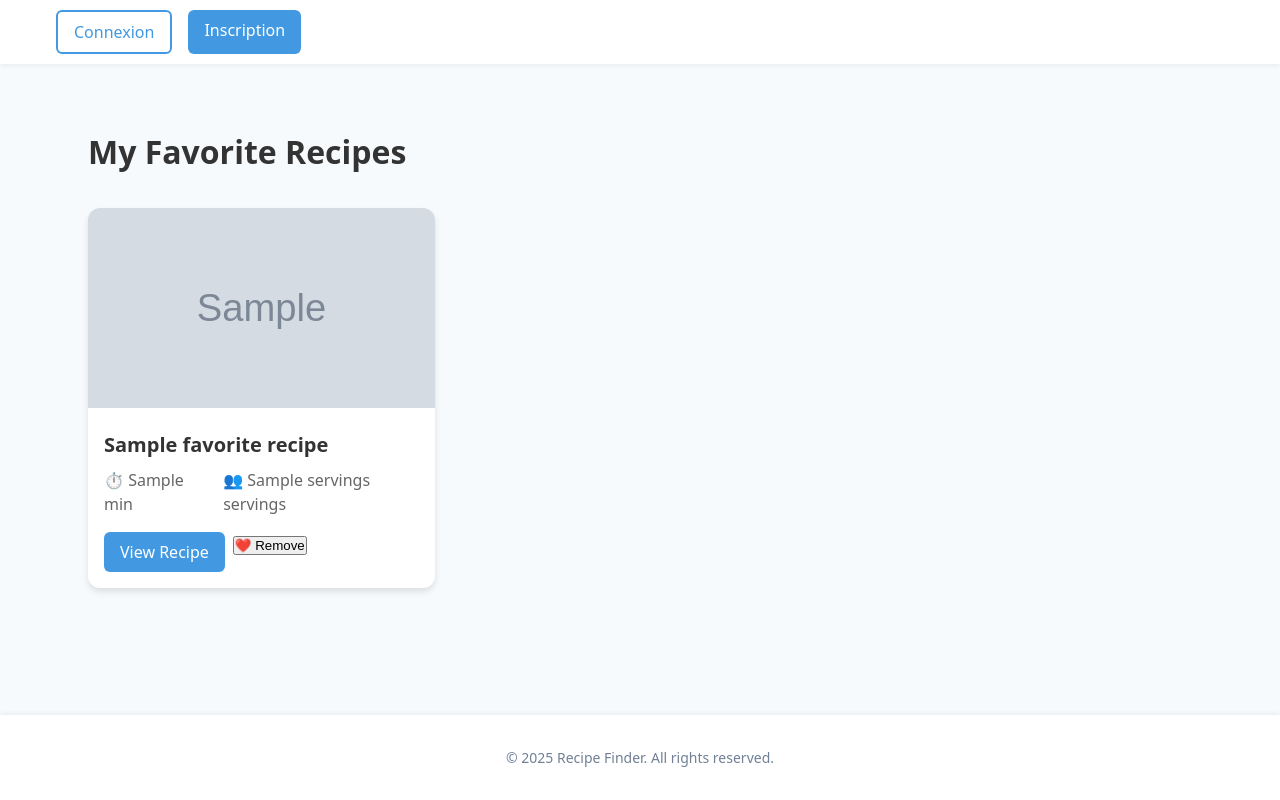
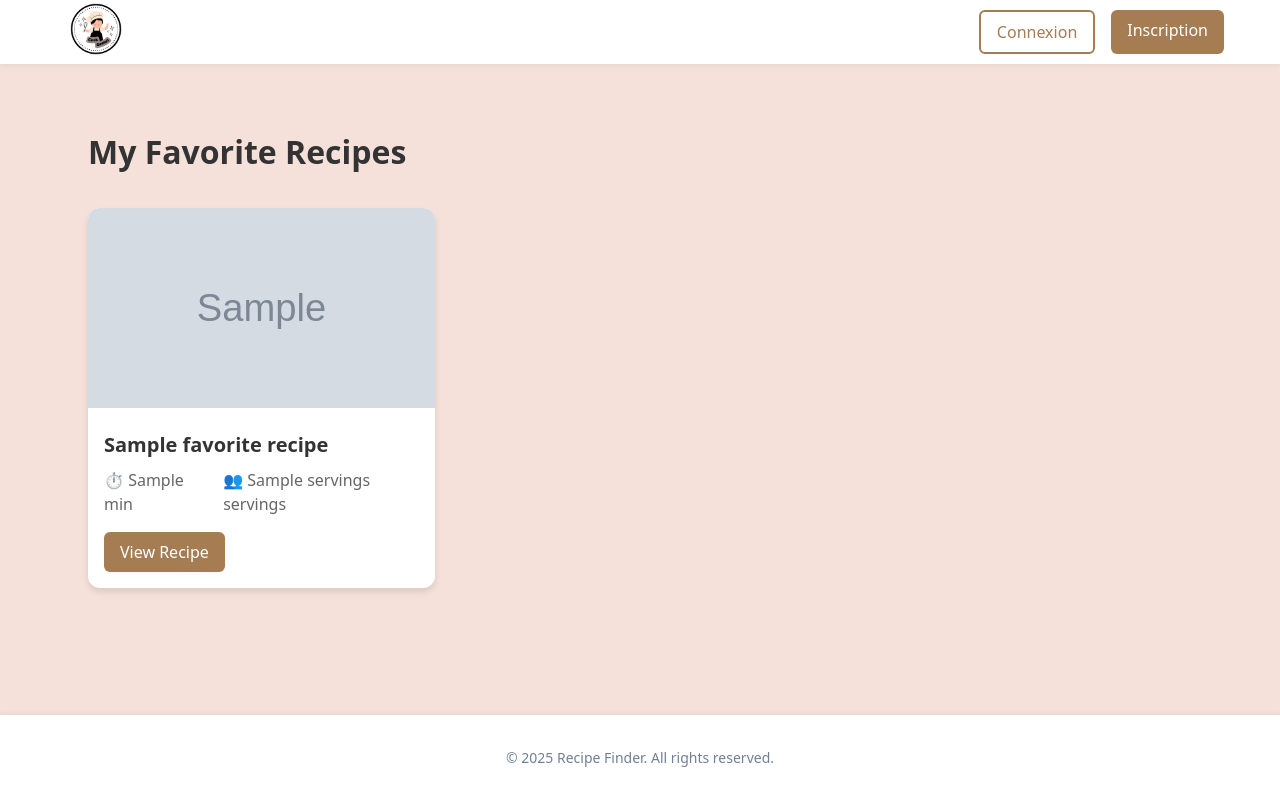
Before and after one commit to YacineMdh/CookGenius, a PHP site: the page made by templates/favorites.php in a window 1280 px wide. Run offline with PHP 8.4, Linux system fonts and the light colour scheme; the template is opened without the code that fills it: most values are stand-ins (such as "Sample title", 1, 10 or a date in 2020); grey boxes marked "Sample" are stand-in pictures.

Commit message:
add css and chang api key

```diff
--- a/templates/base.php
+++ b/templates/base.php
@@ -1,20 +1,20 @@
 <!DOCTYPE html>
-<html lang="en">
+<html lang="fr">
 <head>
     <meta charset="UTF-8">
     <meta name="viewport" content="width=device-width, initial-scale=1.0">
+    <link rel="icon" href="/images/CookGeniusLogo.png">
     <title>Recipe Finder</title>
     <style>
-        /* Reset et variables */
+        /* 🎨 Variables globales avec la nouvelle palette */
         :root {
-            --primary-color: #4299e1;
-            --accent-color: #48bb78;
-            --danger-color: #f56565;
-            --text-color: #2d3748;
-            --bg-color: #f7fafc;
+            --primary-color: #A67C52; /* Marron clair */
+            --accent-color: #D2691E; /* Orange doux */
+            --bg-color: #F5E1DA; /* Beige */
+            --text-color: #5C3B1E; /* Marron foncé */
+            --white: #FFFFFF;
             --nav-height: 4rem;
         }
-
         * {
             margin: 0;
             padding: 0;
@@ -51,12 +51,24 @@
             align-items: center;
         }
 
-        .nav-left ul,
-        .nav-right ul {
+        .nav-left {
+            display: flex;
+            align-items: center;
+            gap: 1.5rem; /* Espacement entre le logo et les liens */
+        }
+
+        .logo img {
+            height: 80px;
+            width: auto;
+        }
+
+        .nav-links {
             list-style: none;
             display: flex;
             gap: 1.5rem;
             align-items: center;
+            margin: 0;
+            padding: 0;
         }
 
         .nav-link {
@@ -104,6 +116,30 @@
             text-decoration: none;
             font-weight: 500;
             transition: all 0.2s;
+        }
+        .favorite-btn {
+            padding: 0.5rem 1rem;
+            border-radius: 6px;
+            text-decoration: none;
+            font-weight: 500;
+            transition: all 0.2s ease-in-out;
+            border: none;
+            cursor: pointer;
+        }
+        .remove-btn {
+            background: var(--danger-color);
+            color: white;
+            border: 2px solid var(--danger-color);
+        }
+
+        .remove-btn:hover {
+            background: #c53030; /* Rouge plus foncé au survol */
+            border-color: #c53030;
+        }
+
+        .remove-btn:focus {
+            outline: none;
+            box-shadow: 0 0 5px rgba(229, 62, 62, 0.6); /* Effet lumineux au focus */
         }
 
         .btn-primary {
@@ -162,8 +198,11 @@
                 padding: 0 0.5rem;
             }
 
-            .nav-left ul,
-            .nav-right ul {
+            .nav-left {
+                gap: 1rem;
+            }
+
+            .nav-links {
                 gap: 1rem;
             }
 
@@ -196,15 +235,18 @@
 <body>
 <nav>
     <div class="nav-container">
+        <div class="nav-left">
+            <a href="/" class="logo">
+                <img src="/images/CookGeniusLogo.png" alt="CookGenius Logo">
+            </a>
             <?php if (isset($_SESSION['user_id'])): ?>
-        <div class="nav-left">
-            <ul>
+            <ul class="nav-links">
                 <li><a href="/" class="nav-link"><span>Home</span></a></li>
                 <li><a href="/recette/recherche" class="nav-link"><span>Recherche</span></a></li>
                 <li><a href="/favorite" class="nav-link"><span>Favoris</span></a></li>
             </ul>
+            <?php endif; ?>
         </div>
-        <?php endif; ?>
 
         <div class="nav-right">
             <ul>
--- a/templates/favorites.php
+++ b/templates/favorites.php
@@ -27,7 +27,7 @@
                             <a href="/recipe/<?= $recipe['id']; ?>" class="btn btn-primary">View Recipe</a>
                             <form action="/recipe/toggle-favorite" method="POST" class="favorite-form">
                                 <input type="hidden" name="recipe_id" value="<?= $recipe['id']; ?>">
-                                <button type="submit" class="favorite-btn is-favorite">❤️ Remove</button>
+                                <button type="submit" class="favorite-btn remove-btn">Remove</button>
                             </form>
                         </div>
                     </div>
```
Also changed, not shown: public/images/CookGeniusLogo.png (added), templates/styles.css (deleted), 3 other files. Lines whose indentation alone changed are shown as unchanged.
